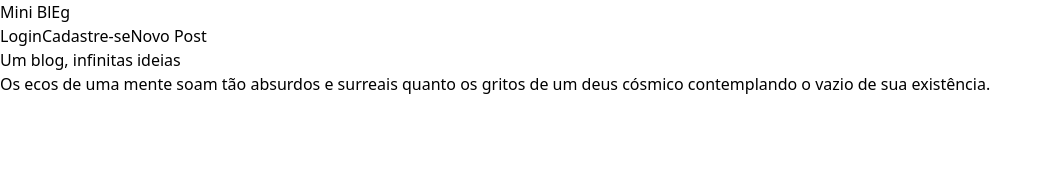
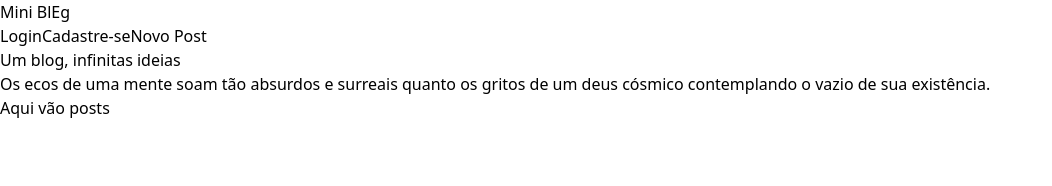
Before and after one commit to Dian-New-Dev/mini-blog, a React (Vite) app: page / in a window 1280 px wide. Shown: the top 186 px of the page, without its empty margins (0-1052 px from the left). Built offline with nearby package versions, Linux system fonts and the light colour scheme.

Commit message:
commit antes de fazer alteracoes drasticas

```diff
--- a/src/data/ArmazemDePosts.ts
+++ b/src/data/ArmazemDePosts.ts
@@ -1,7 +1,3 @@
-import NovoPost from "../pages/NovoPost";
-
-
-
 const Posts: Array<{titulo: string, corpo: string}> = [
 
 ];
--- a/src/main.tsx
+++ b/src/main.tsx
@@ -13,6 +13,7 @@ import Cadastro from './pages/Cadastro'
 import Root from './routes/root'
 import ErrorPage from './pages/ErrorPage'
 import NovoPost from './pages/NovoPost'
+import Post from './pages/Post'
 
 const router = createBrowserRouter([
     {
@@ -32,6 +33,10 @@ const router = createBrowserRouter([
             {
                 path: "/novo-post",
                 element: <NovoPost />
+            },
+            {
+                path: "/",
+                element: <Post />
             }
         ]
     },
--- /dev/null
+++ b/src/pages/Post.tsx
@@ -0,0 +1,14 @@
+import React from 'react';
+
+const Post: React.FC = () => {
+
+
+    return (
+        <div>
+            Aqui vão posts
+        </div>
+    );
+
+};
+
+export default Post;
```
Also changed, not shown: src/App.tsx (deleted, +0 -9 lines).
